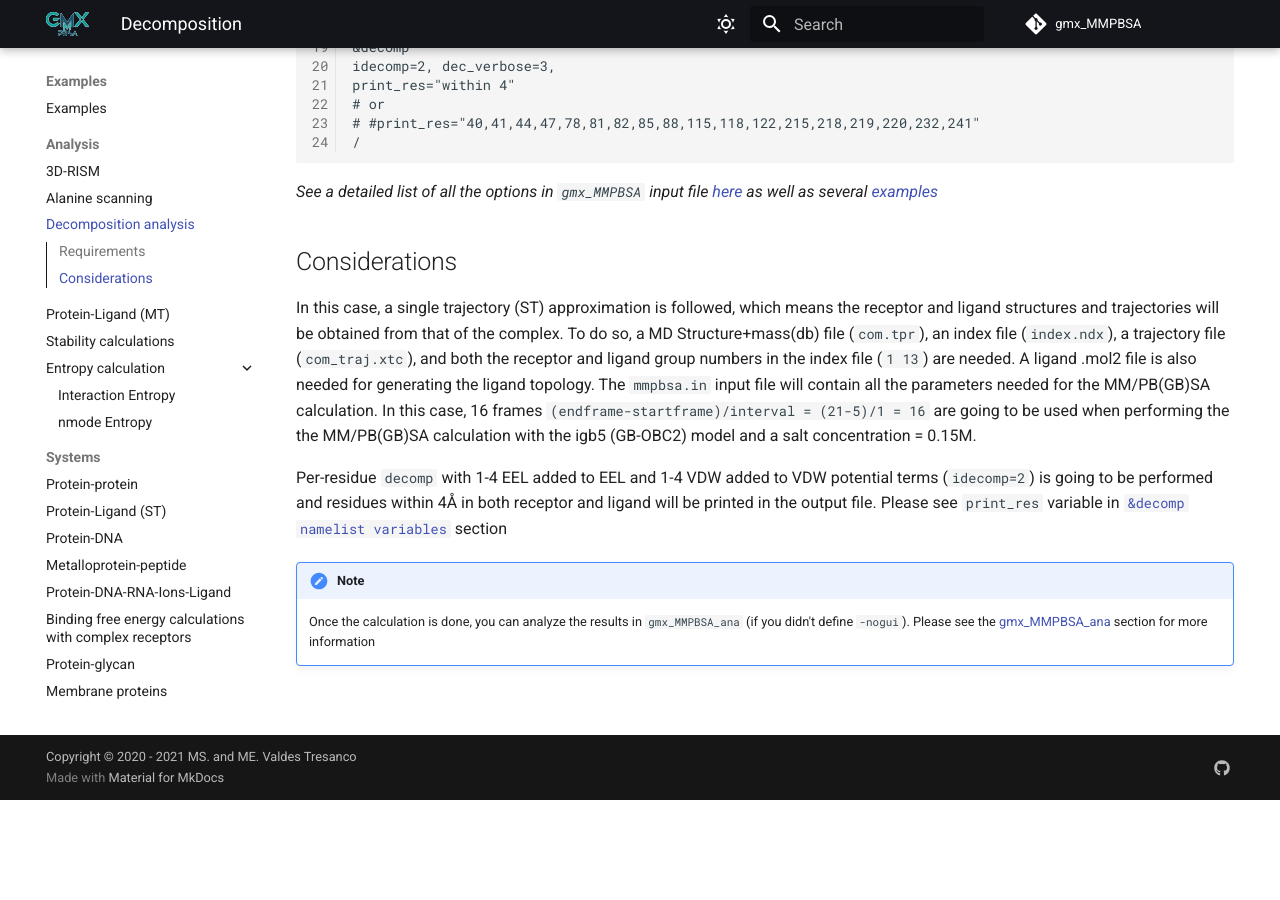
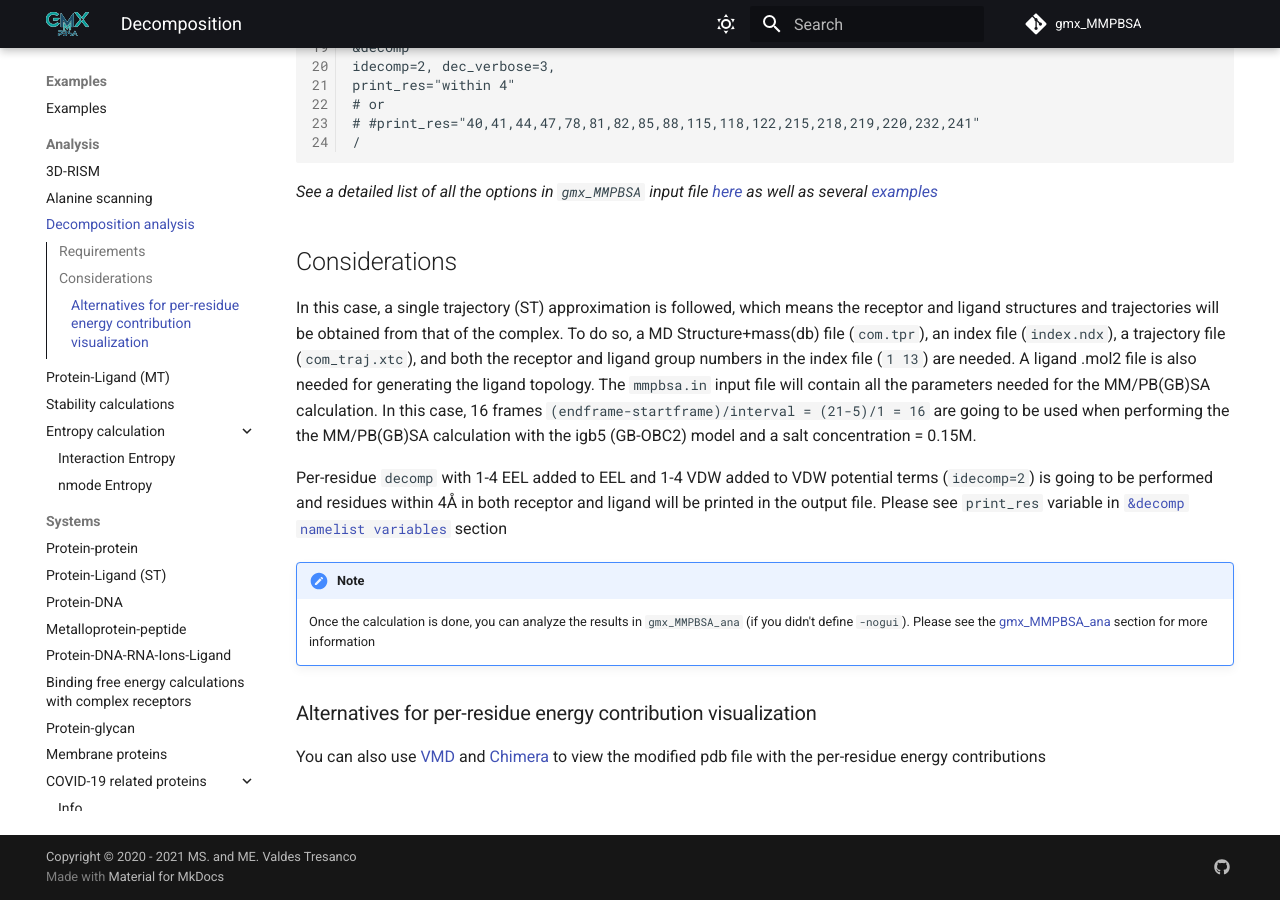
Before and after one commit to Valdes-Tresanco-MS/gmx_MMPBSA, an MkDocs documentation site: the page built from docs/examples/Decomposition_analysis/README.md, in a window 1280 px wide and 900 px high, scrolled down 1802 px. Built offline with MkDocs 1.6.1 and Material for MkDocs 9.7.7, drawn with Linux system fonts in a browser that asks for light colours; comment, search, counter and statistics services are not loaded; before the commit the page ends 2602 px from its top, so only the background shows below that.

Commit message:
fixed alternatives for visualization per-residue decomp

```diff
--- a/docs/examples/Decomposition_analysis/README.md
+++ b/docs/examples/Decomposition_analysis/README.md
@@ -97,6 +97,9 @@ performed and residues within 4Å in both receptor and ligand will be printed in
     Once the calculation is done, you can analyze the results in `gmx_MMPBSA_ana` (if you didn't define `-nogui`).
     Please see the [gmx_MMPBSA_ana][5] section for more information
 
+### Alternatives for per-residue energy contribution visualization
+You can also use [VMD][8] and [Chimera][9] to view the modified pdb file with the per-residue energy contributions
+
   [1]: ../../command-line.md#gmx_mmpbsa-command-line
   [2]: ../../input_file.md#the-input-file
   [3]: ../../input_file.md#sample-input-files
```
Also changed, not shown: other parts of docs/examples/Decomposition_analysis/README.md (+2 -0 lines).
